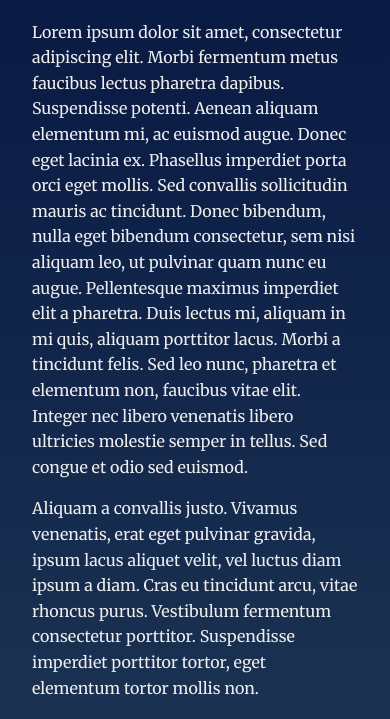
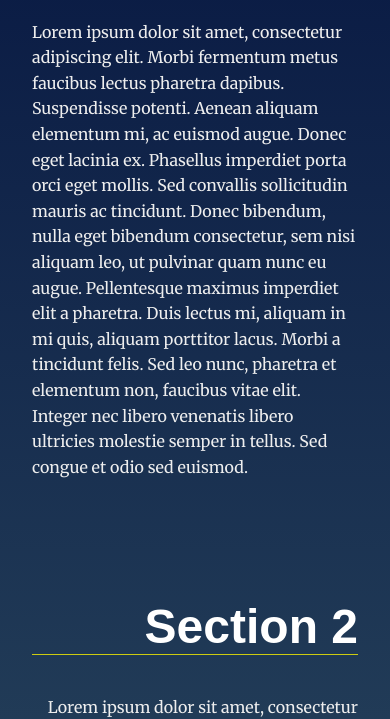
Before and after one commit to MohammedK15/udacity_p2_landingPage, a plain HTML site: page landing-page/index.html in a window 390 px wide. Shown: the part 382-1101 px from the top of the page. Drawn offline with Linux system fonts and the light colour scheme.

Commit message:
fix the project to meet the Rubric of the project.

```diff
--- a/landing-page/index.html
+++ b/landing-page/index.html
@@ -30,48 +30,36 @@
       <div class="landing__container">
         <h2>Section 1</h2>
         <p>Lorem ipsum dolor sit amet, consectetur adipiscing elit. Morbi fermentum metus faucibus lectus pharetra dapibus. Suspendisse potenti. Aenean aliquam elementum mi, ac euismod augue. Donec eget lacinia ex. Phasellus imperdiet porta orci eget mollis. Sed convallis sollicitudin mauris ac tincidunt. Donec bibendum, nulla eget bibendum consectetur, sem nisi aliquam leo, ut pulvinar quam nunc eu augue. Pellentesque maximus imperdiet elit a pharetra. Duis lectus mi, aliquam in mi quis, aliquam porttitor lacus. Morbi a tincidunt felis. Sed leo nunc, pharetra et elementum non, faucibus vitae elit. Integer nec libero venenatis libero ultricies molestie semper in tellus. Sed congue et odio sed euismod.</p>
-
-        <p>Aliquam a convallis justo. Vivamus venenatis, erat eget pulvinar gravida, ipsum lacus aliquet velit, vel luctus diam ipsum a diam. Cras eu tincidunt arcu, vitae rhoncus purus. Vestibulum fermentum consectetur porttitor. Suspendisse imperdiet porttitor tortor, eget elementum tortor mollis non.</p>
       </div>
     </section>
     <section id="section2" data-nav="Section 2">
       <div class="landing__container">
         <h2>Section 2</h2>
         <p>Lorem ipsum dolor sit amet, consectetur adipiscing elit. Morbi fermentum metus faucibus lectus pharetra dapibus. Suspendisse potenti. Aenean aliquam elementum mi, ac euismod augue. Donec eget lacinia ex. Phasellus imperdiet porta orci eget mollis. Sed convallis sollicitudin mauris ac tincidunt. Donec bibendum, nulla eget bibendum consectetur, sem nisi aliquam leo, ut pulvinar quam nunc eu augue. Pellentesque maximus imperdiet elit a pharetra. Duis lectus mi, aliquam in mi quis, aliquam porttitor lacus. Morbi a tincidunt felis. Sed leo nunc, pharetra et elementum non, faucibus vitae elit. Integer nec libero venenatis libero ultricies molestie semper in tellus. Sed congue et odio sed euismod.</p>
-
-        <p>Aliquam a convallis justo. Vivamus venenatis, erat eget pulvinar gravida, ipsum lacus aliquet velit, vel luctus diam ipsum a diam. Cras eu tincidunt arcu, vitae rhoncus purus. Vestibulum fermentum consectetur porttitor. Suspendisse imperdiet porttitor tortor, eget elementum tortor mollis non.</p>
       </div>
     </section>
     <section id="section3" data-nav="Section 3">
       <div class="landing__container">
         <h2>Section 3</h2>
         <p>Lorem ipsum dolor sit amet, consectetur adipiscing elit. Morbi fermentum metus faucibus lectus pharetra dapibus. Suspendisse potenti. Aenean aliquam elementum mi, ac euismod augue. Donec eget lacinia ex. Phasellus imperdiet porta orci eget mollis. Sed convallis sollicitudin mauris ac tincidunt. Donec bibendum, nulla eget bibendum consectetur, sem nisi aliquam leo, ut pulvinar quam nunc eu augue. Pellentesque maximus imperdiet elit a pharetra. Duis lectus mi, aliquam in mi quis, aliquam porttitor lacus. Morbi a tincidunt felis. Sed leo nunc, pharetra et elementum non, faucibus vitae elit. Integer nec libero venenatis libero ultricies molestie semper in tellus. Sed congue et odio sed euismod.</p>
-
-        <p>Aliquam a convallis justo. Vivamus venenatis, erat eget pulvinar gravida, ipsum lacus aliquet velit, vel luctus diam ipsum a diam. Cras eu tincidunt arcu, vitae rhoncus purus. Vestibulum fermentum consectetur porttitor. Suspendisse imperdiet porttitor tortor, eget elementum tortor mollis non.</p>
       </div>
     </section>
     <section id="section4" data-nav="Section 4">
       <div class="landing__container">
         <h2>Section 4</h2>
         <p>Lorem ipsum dolor sit amet, consectetur adipiscing elit. Morbi fermentum metus faucibus lectus pharetra dapibus. Suspendisse potenti. Aenean aliquam elementum mi, ac euismod augue. Donec eget lacinia ex. Phasellus imperdiet porta orci eget mollis. Sed convallis sollicitudin mauris ac tincidunt. Donec bibendum, nulla eget bibendum consectetur, sem nisi aliquam leo, ut pulvinar quam nunc eu augue. Pellentesque maximus imperdiet elit a pharetra. Duis lectus mi, aliquam in mi quis, aliquam porttitor lacus. Morbi a tincidunt felis. Sed leo nunc, pharetra et elementum non, faucibus vitae elit. Integer nec libero venenatis libero ultricies molestie semper in tellus. Sed congue et odio sed euismod.</p>
-
-        <p>Aliquam a convallis justo. Vivamus venenatis, erat eget pulvinar gravida, ipsum lacus aliquet velit, vel luctus diam ipsum a diam. Cras eu tincidunt arcu, vitae rhoncus purus. Vestibulum fermentum consectetur porttitor. Suspendisse imperdiet porttitor tortor, eget elementum tortor mollis non.</p>
       </div>
     </section>
     <section id="section5" data-nav="Section 5">
       <div class="landing__container">
         <h2>Section 5</h2>
         <p>Lorem ipsum dolor sit amet, consectetur adipiscing elit. Morbi fermentum metus faucibus lectus pharetra dapibus. Suspendisse potenti. Aenean aliquam elementum mi, ac euismod augue. Donec eget lacinia ex. Phasellus imperdiet porta orci eget mollis. Sed convallis sollicitudin mauris ac tincidunt. Donec bibendum, nulla eget bibendum consectetur, sem nisi aliquam leo, ut pulvinar quam nunc eu augue. Pellentesque maximus imperdiet elit a pharetra. Duis lectus mi, aliquam in mi quis, aliquam porttitor lacus. Morbi a tincidunt felis. Sed leo nunc, pharetra et elementum non, faucibus vitae elit. Integer nec libero venenatis libero ultricies molestie semper in tellus. Sed congue et odio sed euismod.</p>
-
-        <p>Aliquam a convallis justo. Vivamus venenatis, erat eget pulvinar gravida, ipsum lacus aliquet velit, vel luctus diam ipsum a diam. Cras eu tincidunt arcu, vitae rhoncus purus. Vestibulum fermentum consectetur porttitor. Suspendisse imperdiet porttitor tortor, eget elementum tortor mollis non.</p>
       </div>
     </section>
     <section id="section6" data-nav="Section 6">
       <div class="landing__container">
         <h2>Section 6</h2>
         <p>Lorem ipsum dolor sit amet, consectetur adipiscing elit. Morbi fermentum metus faucibus lectus pharetra dapibus. Suspendisse potenti. Aenean aliquam elementum mi, ac euismod augue. Donec eget lacinia ex. Phasellus imperdiet porta orci eget mollis. Sed convallis sollicitudin mauris ac tincidunt. Donec bibendum, nulla eget bibendum consectetur, sem nisi aliquam leo, ut pulvinar quam nunc eu augue. Pellentesque maximus imperdiet elit a pharetra. Duis lectus mi, aliquam in mi quis, aliquam porttitor lacus. Morbi a tincidunt felis. Sed leo nunc, pharetra et elementum non, faucibus vitae elit. Integer nec libero venenatis libero ultricies molestie semper in tellus. Sed congue et odio sed euismod.</p>
-
-        <p>Aliquam a convallis justo. Vivamus venenatis, erat eget pulvinar gravida, ipsum lacus aliquet velit, vel luctus diam ipsum a diam. Cras eu tincidunt arcu, vitae rhoncus purus. Vestibulum fermentum consectetur porttitor. Suspendisse imperdiet porttitor tortor, eget elementum tortor mollis non.</p>
       </div>
     </section>
   </main>
--- a/landing-page/js/app.js
+++ b/landing-page/js/app.js
@@ -29,50 +29,60 @@ function createNav() {
         const li = document.createElement('li');
         const a = document.createElement('a');
         a.setAttribute('class', 'menu__link');
-        a.setAttribute('href', '#' + section.id);
-        a.setAttribute('id',  section.id + '-nav__id' )
+        a.setAttribute('onclick','scrollToElement("' + section.id +'")');
+        a.setAttribute('id',  section.id + '-nav__id' );
         a.textContent = section.dataset.nav;
         li.appendChild(a);
         fragment.appendChild(li);
     });
     ul.appendChild(fragment);
+    scrollHelper();
 }
+
+
+function scrollToElement(id) {
+    const element = document.getElementById(id);
+    element.scrollIntoView();
+}
+
 
 function scrollHelper() {
     document.querySelector('html').style.scrollBehavior = 'smooth';
 }
+
+
 function toggleActive() {
-    document.addEventListener('scroll', function (e) {
-
+    document.addEventListener('scroll', function(e){
         const sections  = document.querySelectorAll('section');
         sections.forEach(section => {
-        if (isOnScreen(section)){
+            if (isOnScreen(section) ){
+
                 // toggle your-active-class class
                 document.querySelectorAll('.your-active-class')
-                .forEach(e => { e.classList.toggle('your-active-class', false)})
-            section.classList.toggle('your-active-class', true)
+                    .forEach(e => { e.classList.toggle('your-active-class', false);})
+                section.classList.toggle('your-active-class', true);
 
                 //toggle toggleActive class
                 document.querySelectorAll('.link_active')
                     .forEach(e => { e.classList.toggle('link_active', false)})
                 document.getElementById(section.id + '-nav__id').classList.toggle('link_active', true)
-            // document.querySelectorAll('#' + section.id + '-nav__id')
-            //     .forEach(e => {e.classList.toggle('link_active',true)})
             }
-    })
-})
+        });
+    });
+
 }
+
+
 function isOnScreen(element) {
     const elementPlace = element.getBoundingClientRect();
-    const isElementOnScreen = (elementPlace.top >= 0
-        && elementPlace.bottom <= (window.innerHeight || document.documentElement.clientHeight)
-        && elementPlace.right <= (window.innerWidth || document.documentElement.clientWidth)
-        && elementPlace.left >= 0
+    // I USE [ + (element.offsetHeight/1.4) ] TO HANDEL THE OUT BOUND IF THE ELEMENT
+    const isElementOnScreen = (elementPlace.top + (element.offsetHeight/1.4) >= 0&&
+        elementPlace.bottom <= (window.innerHeight || document.documentElement.clientHeight) &&
+        elementPlace.right <= (window.innerWidth || document.documentElement.clientWidth) &&
+        elementPlace.left >= 0
     );
     return isElementOnScreen;
 }
-
-
 
 /**
  * End Helper Functions
@@ -80,16 +90,12 @@ function isOnScreen(element) {
  *
 */
 
-
 function main(){
     // build the nav
     createNav();
 
     // Add class 'active' to section when near top of viewport
     toggleActive();
-
-    // Scroll to anchor ID using scrollTO event
-    scrollHelper();
 }
 
 /**
@@ -97,9 +103,6 @@ function main(){
  * Begin Events
  *
 */
+
+// Build menu
 main();
-// Build menu
-
-// Scroll to section on link click
-
-// Set sections as active
```
Also changed, not shown: 2 other files. Lines whose indentation alone changed are shown as unchanged.
